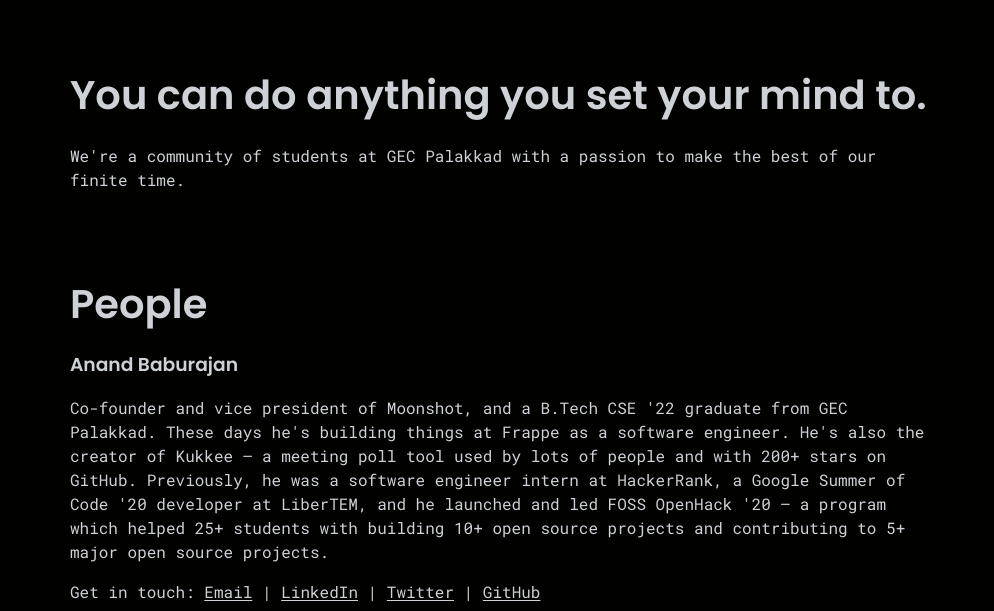
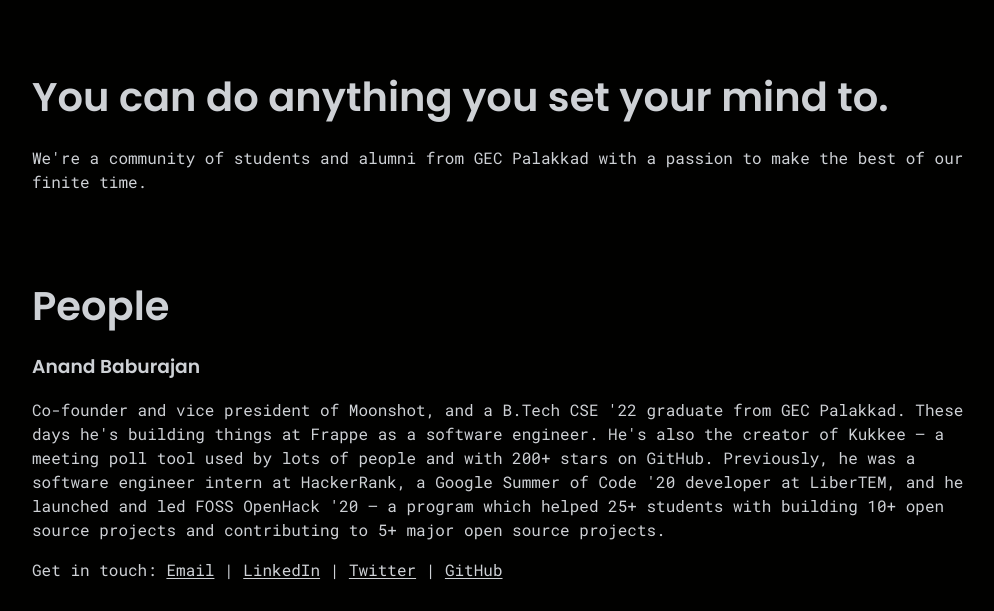
Before and after one commit to moonshotgecpkd/moonshotgecpkd.github.io, a plain HTML site: page index.html in a window 1280 px wide. Shown: the part 138-749 px from the top of the page, without its empty margins (134-1128 px from the left). Drawn offline with Linux system fonts and the light colour scheme.

Commit message:
fix: fonts and update stuff

```diff
--- a/index.html
+++ b/index.html
@@ -35,7 +35,7 @@
       <img src="./static/logo.svg" id="logo-header">
 		<h2>You can do anything you set your mind to.</h3>
       <p id="hero-desc">
-      	We're a community of students at GEC Palakkad with a passion to make the best of our finite time.
+      	We're a community of students and alumni from GEC Palakkad with a passion to make the best of our finite time.
       </p>
       <h2>People</h2>
       <h3>Anand Baburajan</h3>
--- a/style.css
+++ b/style.css
@@ -65,7 +65,7 @@
 
   #container {
     margin: auto;
-    width: 69%;
+    width: 75%;
     margin-top: 5em;
     padding-bottom: 3rem;
   }
```
